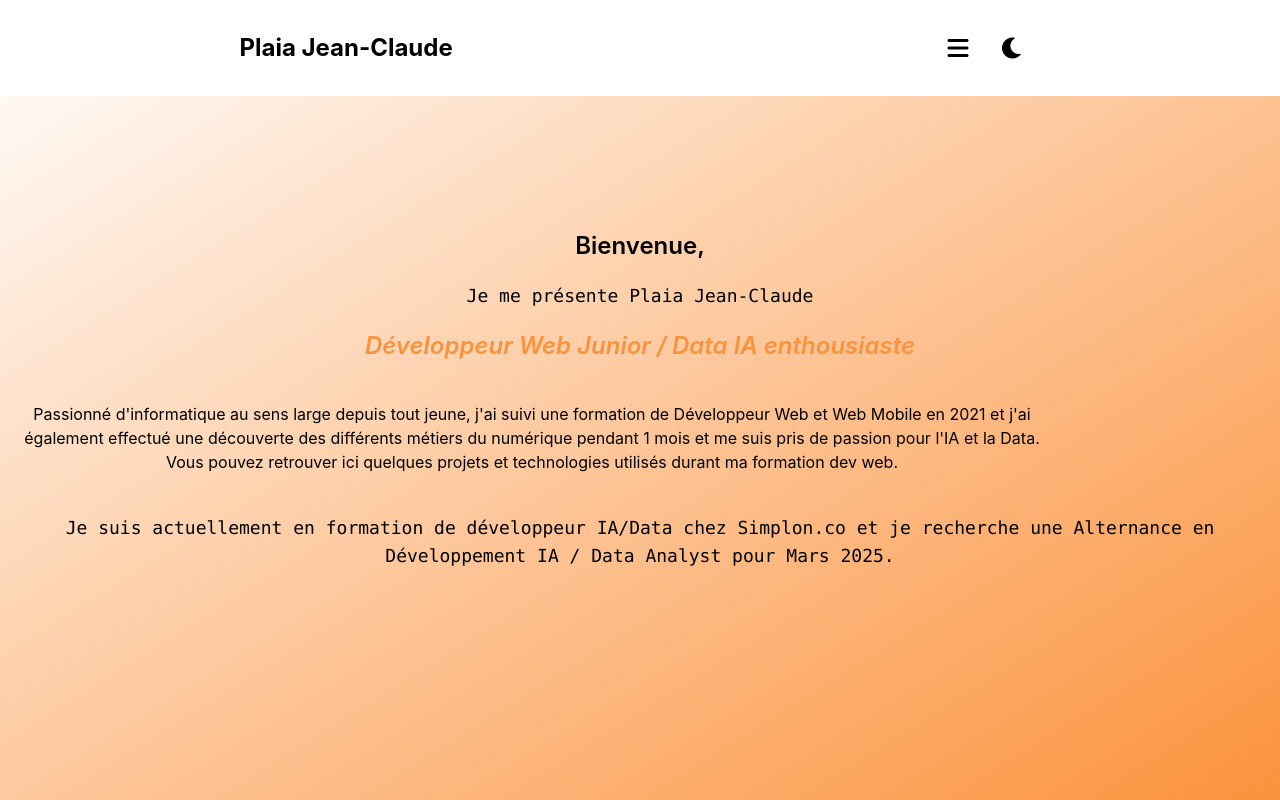
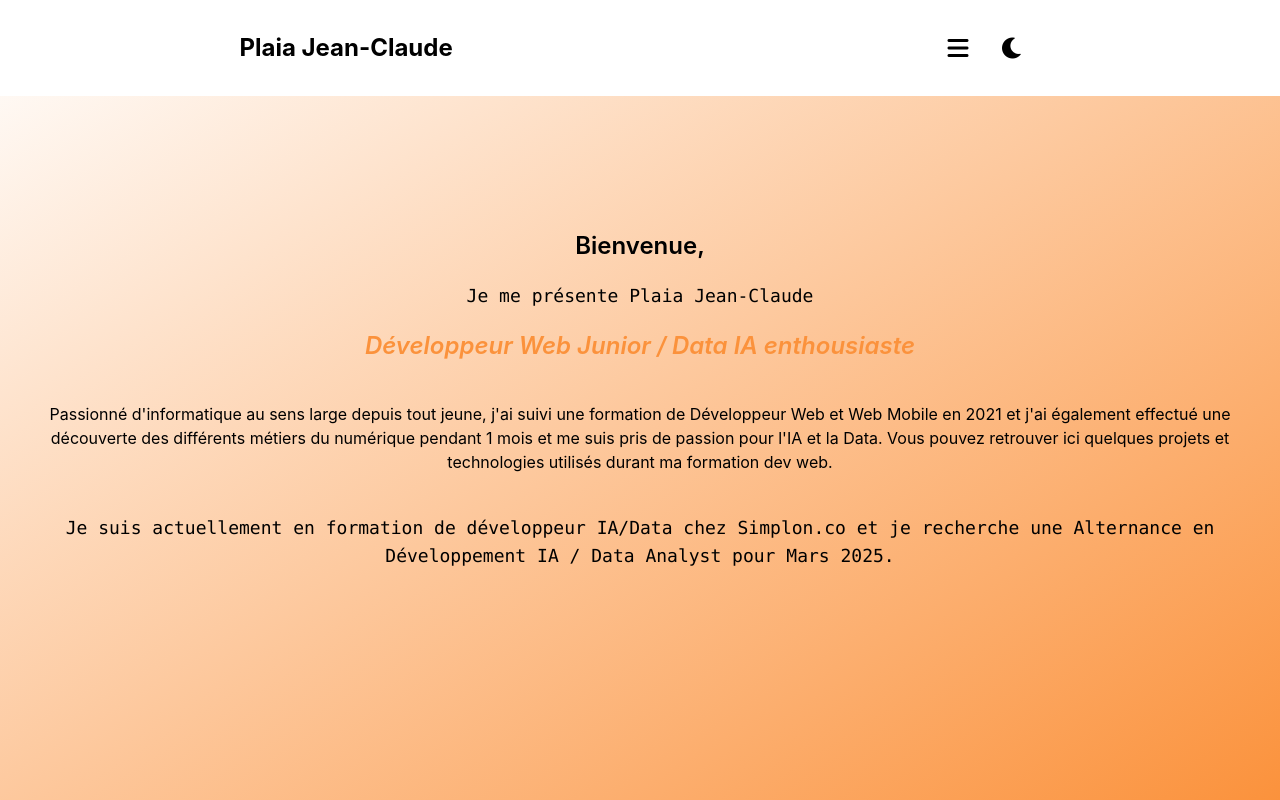
Before and after one commit to Dev-Nago/Portfolio, a React (Create React App) app: page / in a window 1280 px wide. Shown: the top 800 px of the page. Built offline with nearby package versions, Linux system fonts and the light colour scheme.

Commit message:
Update Infos.jsx

```diff
--- a/src/Components/Infos.jsx
+++ b/src/Components/Infos.jsx
@@ -11,7 +11,7 @@ function Infos() {
         <span className="text-orange-400 text-2xl font-semibold italic m-5">
           Développeur Web Junior / Data IA enthousiaste
         </span>
-        <p className="m-5 max-w-5xl">
+        <p className="m-5">
           Passionné d'informatique au sens large depuis tout jeune, j'ai suivi une formation de Développeur Web et Web Mobile en 2021 et j'ai également effectué une découverte des différents métiers du numérique pendant 1 mois et me suis pris de passion pour l'IA et la Data. Vous pouvez retrouver ici quelques projets et technologies utilisés durant ma formation dev web.
         </p>
         <p className="font-mono text-lg m-5">Je suis actuellement en formation de développeur IA/Data chez Simplon.co et je recherche une Alternance en Développement IA / Data Analyst pour Mars 2025.</p>
```
